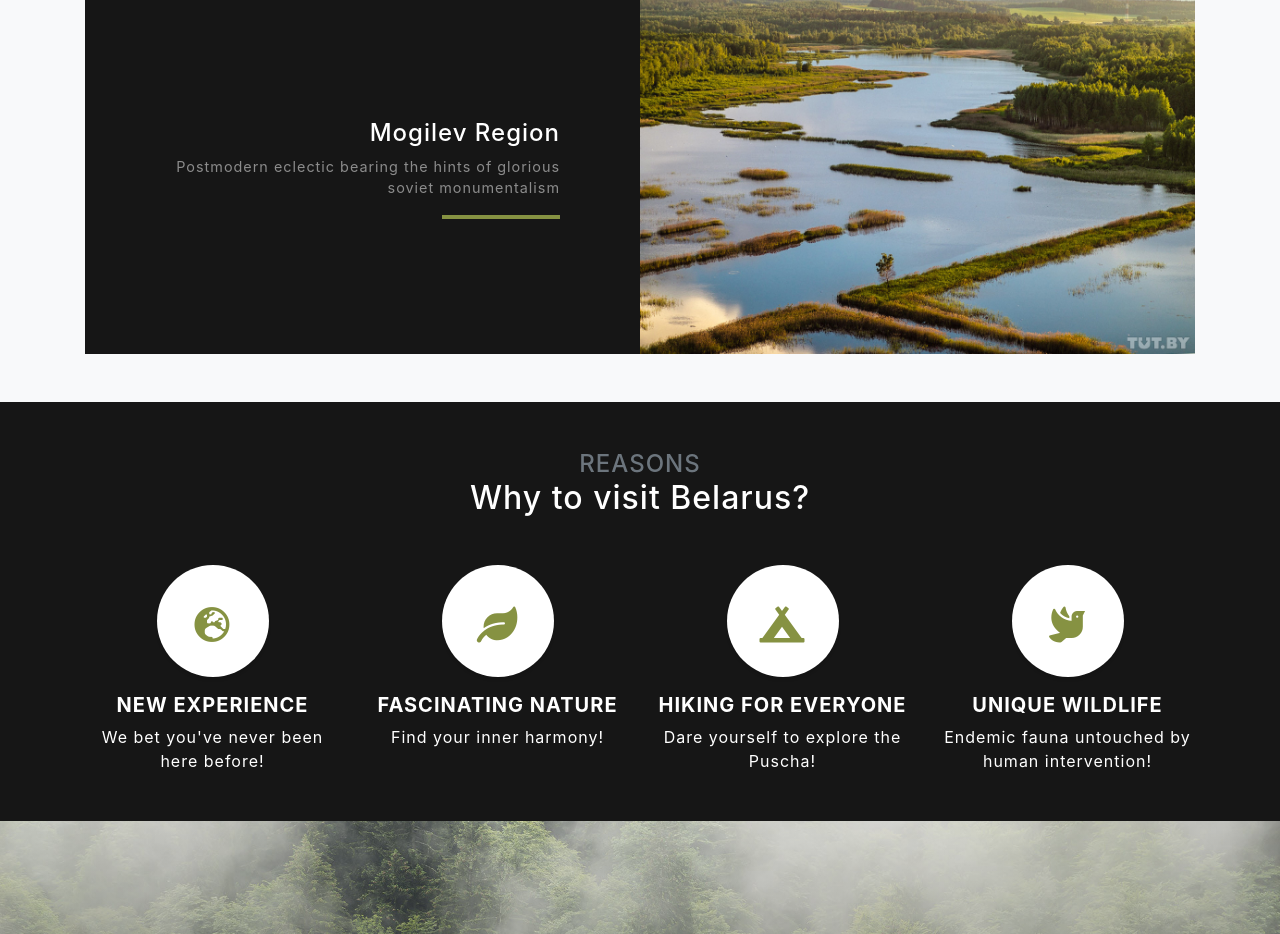
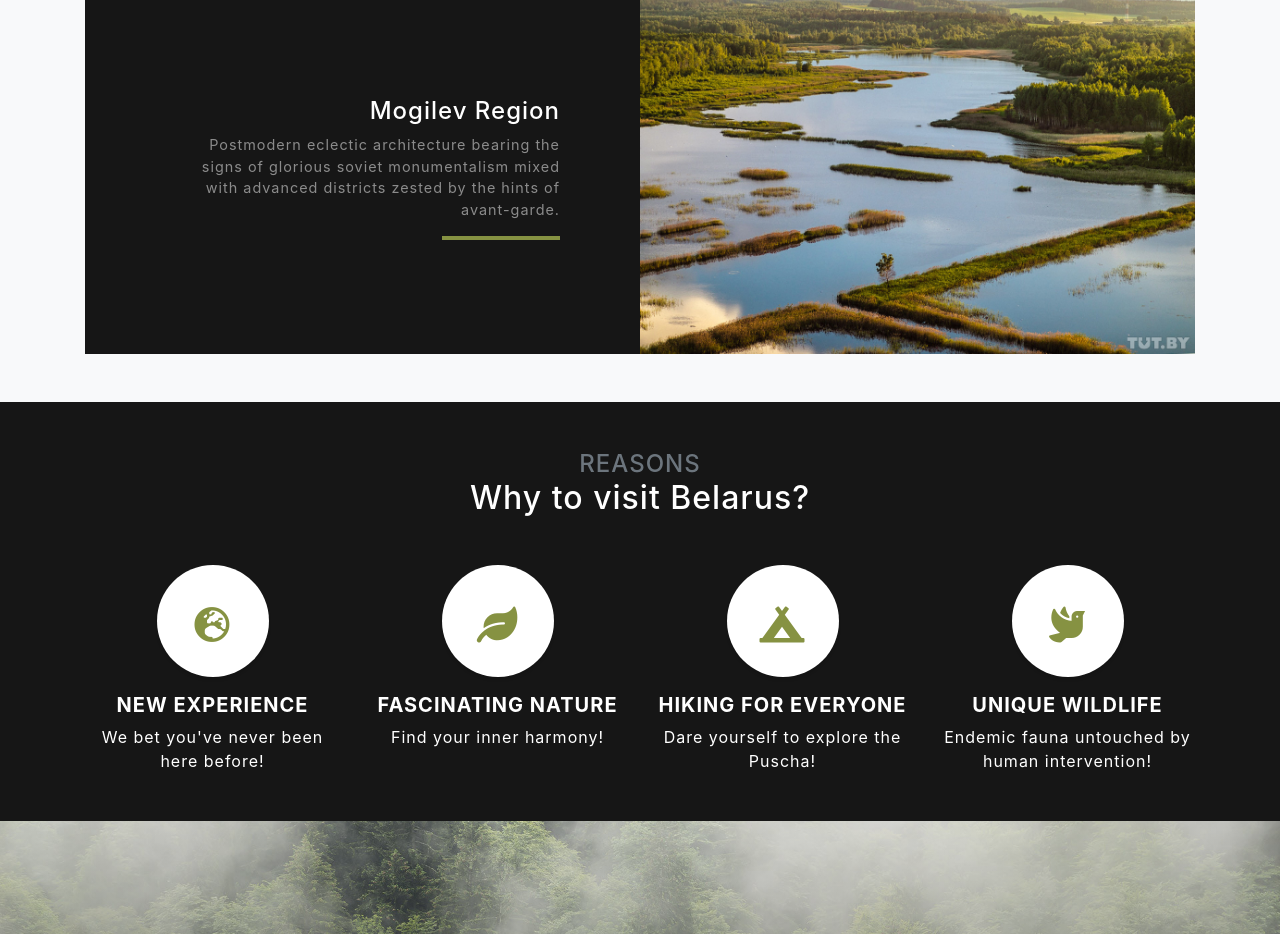
Before and after one commit to GichevaMargarita/welcome-to-belarus, a website with bundled scripts: page index.html in a window 1280 px wide. Shown: the part 4540-5474 px from the top of the page. Built offline with nearby package versions, Linux system fonts and the light colour scheme.

Commit message:
Update index.html

```diff
--- a/index.html
+++ b/index.html
@@ -226,8 +226,9 @@
                     <div class="d-flex h-100">
                         <div class="project-text w-100 my-auto text-center text-lg-right">
                             <h4 class="text-white">Mogilev Region</h4>
-                            <p class="mb-0 text-white-50">Postmodern eclectic  bearing the hints of glorious soviet monumentalism
-                                </p>
+                            <p class="mb-0 text-white-50">Postmodern eclectic architecture bearing the signs of glorious
+                                soviet monumentalism mixed with advanced districts zested by the hints
+                                of avant-garde.</p>
                             <hr class="d-none d-lg-block mb-0 mr-0">
                         </div>
                     </div>
```
